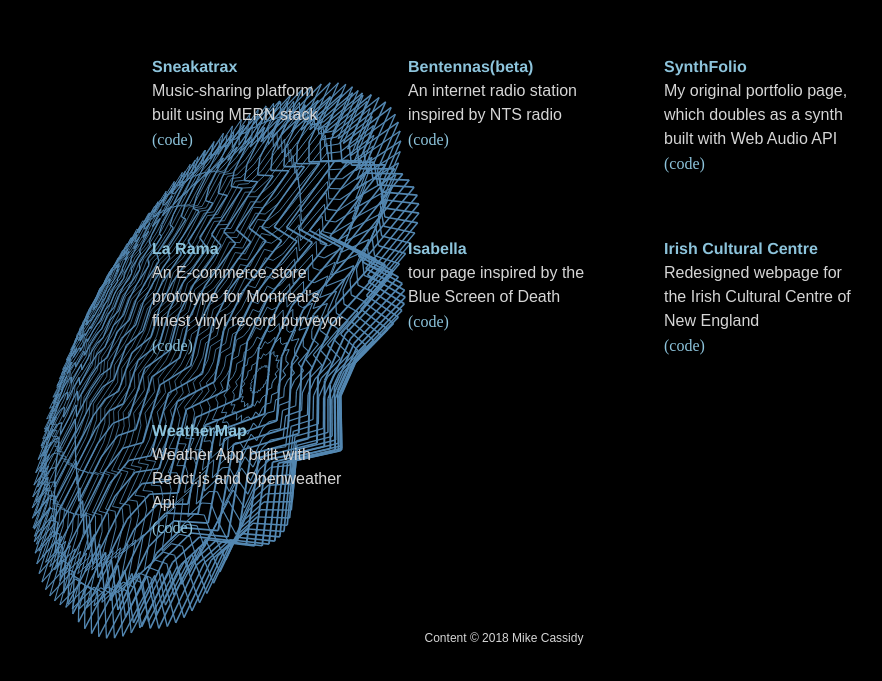
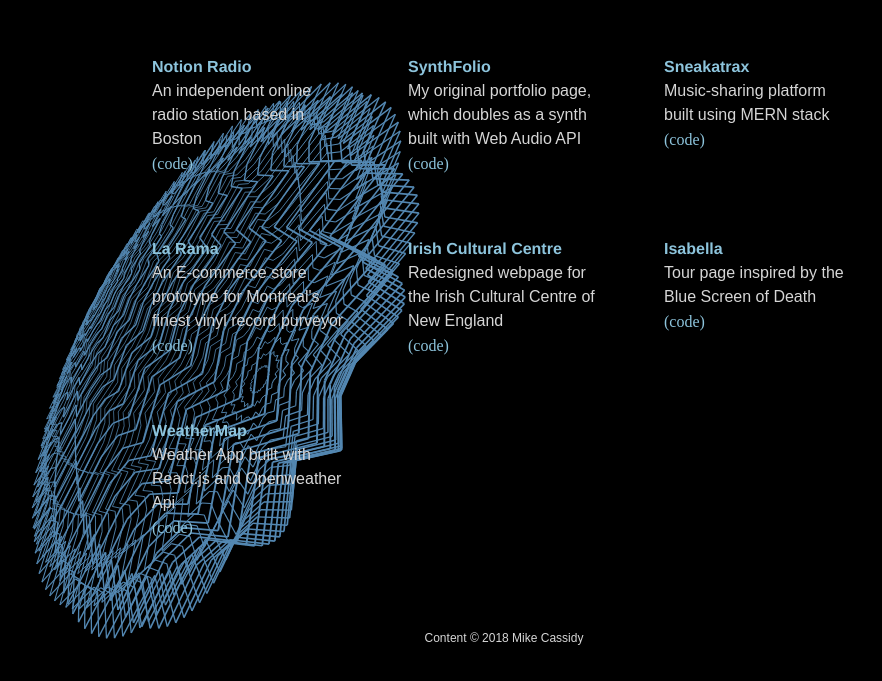
Before and after one commit to Mcas4150/mikecassidy, a React app: page /portfolio in a window 1280 px wide. Shown: the part 61-742 px from the top of the page, without its empty margins (136-1018 px from the left). Built offline with nearby package versions, Linux system fonts and the light colour scheme; a web font is replaced by a local one.

Commit message:
updated projects

```diff
--- a/public/index.html
+++ b/public/index.html
@@ -12,7 +12,7 @@
   <link rel="manifest" href="%PUBLIC_URL%/manifest.json">
   <link rel="shortcut icon" href="%PUBLIC_URL%/favicon.ico">
 
-  <link href="https://fonts.googleapis.com/css?family=IBM+Plex+Mono:400,400i|IBM+Plex+Sans+Condensed:400,400i|IBM+Plex+Sans:100,100i,400,400i,700,700i|IBM+Plex+Serif:400,400i"
+  <link href="https://fonts.googleapis.com/css?family=IBM+Plex+Mono:400,400i|Open-Sans|IBM+Plex+Sans+Condensed:400,400i|IBM+Plex+Sans:100,100i,400,400i,700,700i|IBM+Plex+Serif:400,400i"
     rel="stylesheet">
 
   <link rel="stylesheet" href="https://cdn.rawgit.com/konpa/devicon/df6431e323547add1b4cf45992913f15286456d3/devicon.min.css">
--- a/src/api.js
+++ b/src/api.js
@@ -1,19 +1,13 @@
 const ProjectAPI = {
   projects: [
     {
-      name: "Sneakatrax",
+      name: "Notion Radio",
       image: "https://i.imgur.com/I2uMbmw.jpg",
-      description: "Music-sharing platform built using MERN stack",
-      url: "https://sneakatrax.herokuapp.com",
-      github: "https://github.com/Mcas4150/sneakatrax"
+      description: "An independent online radio station based in Boston",
+      url: "http://radionotion.live.s3-website-us-west-2.amazonaws.com",
+      github: "https://github.com/Mcas4150/Bentennas"
     },
-    {
-      name: "Bentennas(beta)",
-      image: "https://i.imgur.com/I2uMbmw.jpg",
-      description: "An internet radio station inspired by NTS radio",
-      url: "https://bentennas.herokuapp.com",
-      github: "https://github.com/Mcas4150/Bentennas-MKII"
-    },
+
     {
       name: "SynthFolio",
       image: "https://i.imgur.com/I2uMbmw.jpg",
@@ -21,6 +15,13 @@
         "My original portfolio page, which doubles as a synth built with Web Audio API",
       url: "http://synthfolio.herokuapp.com/",
       github: "https://github.com/Mcas4150/SynthFolio"
+    },
+    {
+      name: "Sneakatrax",
+      image: "https://i.imgur.com/I2uMbmw.jpg",
+      description: "Music-sharing platform built using MERN stack",
+      url: "https://sneakatrax.herokuapp.com",
+      github: "https://github.com/Mcas4150/sneakatrax"
     },
     {
       name: "La Rama",
@@ -31,20 +32,22 @@
       github: "https://github.com/Mcas4150/La-Rama-Records"
     },
     {
-      name: "Isabella",
-      image: "https://i.imgur.com/I2uMbmw.jpg",
-      description: "tour page inspired by the Blue Screen of Death",
-      url: "http://guarded-plains-27954.herokuapp.com",
-      github: "https://github.com/Mcas4150/Isabella"
-    },
-    {
       name: "Irish Cultural Centre",
       image: "https://i.imgur.com/I2uMbmw.jpg",
       description:
         "Redesigned webpage for the Irish Cultural Centre of New England",
-      url: "https://irishculture.herokuapp.com",
+      url:
+        "http://irishculturalcentre.com.s3-website-us-west-2.amazonaws.com/home",
       github: "https://github.com/Mcas4150/irishculturalcentre"
     },
+    {
+      name: "Isabella",
+      image: "https://i.imgur.com/I2uMbmw.jpg",
+      description: "Tour page inspired by the Blue Screen of Death",
+      url: "http://guarded-plains-27954.herokuapp.com",
+      github: "https://github.com/Mcas4150/Isabella"
+    },
+
     {
       name: "WeatherMap",
       image: "https://i.imgur.com/I2uMbmw.jpg",
```
